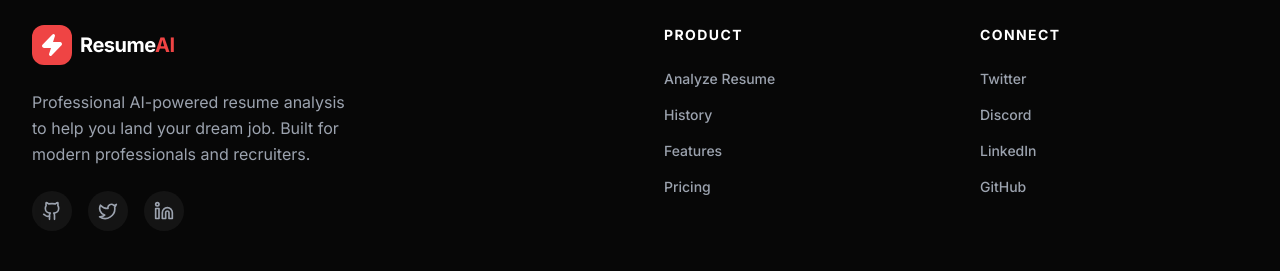
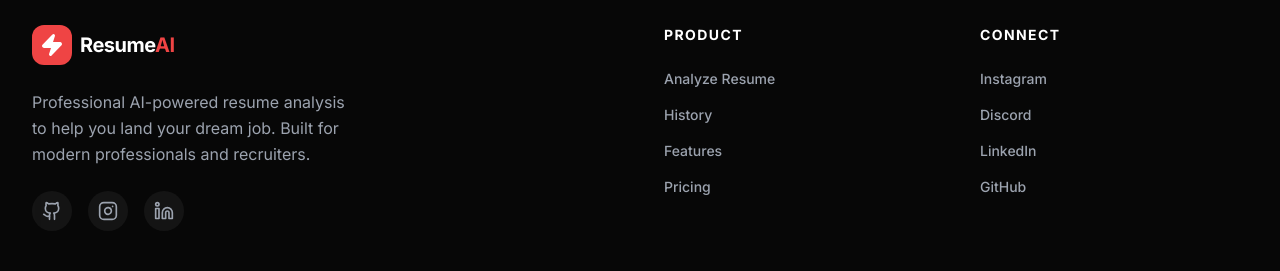
Before and after one commit to RishiVykunta/AI-Resume-analizer, a Next.js app: page / in a window 1280 px wide. Shown: the part 1136-1407 px from the top of the page. Built offline with nearby package versions, Linux system fonts and the light colour scheme; no server answers.

Commit message:
Update footer social links to personal profiles

```diff
--- a/components/Footer.tsx
+++ b/components/Footer.tsx
@@ -1,5 +1,5 @@
 import Link from "next/link";
-import { Github, Twitter, Linkedin, Zap } from "lucide-react";
+import { Github, Instagram, Linkedin, Zap } from "lucide-react";
 
 export function Footer() {
   return (
@@ -20,13 +20,13 @@ export function Footer() {
               Built for modern professionals and recruiters.
             </p>
             <div className="flex gap-4">
-              <a href="#" className="h-10 w-10 flex items-center justify-center rounded-full bg-white/5 text-secondary hover:text-white hover:bg-white/10 transition-all">
+              <a href="https://github.com/RishiVykunta" target="_blank" rel="noopener noreferrer" className="h-10 w-10 flex items-center justify-center rounded-full bg-white/5 text-secondary hover:text-white hover:bg-white/10 transition-all">
                 <Github className="h-5 w-5" />
               </a>
-              <a href="#" className="h-10 w-10 flex items-center justify-center rounded-full bg-white/5 text-secondary hover:text-white hover:bg-white/10 transition-all">
-                <Twitter className="h-5 w-5" />
+              <a href="https://www.instagram.com/rish_i__x?igsh=MW5kOXpjbTNzcGc3bw%3D%3D" target="_blank" rel="noopener noreferrer" className="h-10 w-10 flex items-center justify-center rounded-full bg-white/5 text-secondary hover:text-white hover:bg-white/10 transition-all">
+                <Instagram className="h-5 w-5" />
               </a>
-              <a href="#" className="h-10 w-10 flex items-center justify-center rounded-full bg-white/5 text-secondary hover:text-white hover:bg-white/10 transition-all">
+              <a href="https://www.linkedin.com/in/rishi-vykunta-1154a932b/" target="_blank" rel="noopener noreferrer" className="h-10 w-10 flex items-center justify-center rounded-full bg-white/5 text-secondary hover:text-white hover:bg-white/10 transition-all">
                 <Linkedin className="h-5 w-5" />
               </a>
             </div>
@@ -45,10 +45,10 @@ export function Footer() {
           <div>
             <h4 className="text-sm font-bold uppercase tracking-widest text-white mb-6">Connect</h4>
             <ul className="space-y-4 text-secondary text-sm font-medium">
-              <li><a href="#" className="hover:text-primary transition-colors">Twitter</a></li>
+              <li><a href="https://www.instagram.com/rish_i__x?igsh=MW5kOXpjbTNzcGc3bw%3D%3D" target="_blank" rel="noopener noreferrer" className="hover:text-primary transition-colors">Instagram</a></li>
               <li><a href="#" className="hover:text-primary transition-colors">Discord</a></li>
-              <li><a href="#" className="hover:text-primary transition-colors">LinkedIn</a></li>
-              <li><a href="#" className="hover:text-primary transition-colors">GitHub</a></li>
+              <li><a href="https://www.linkedin.com/in/rishi-vykunta-1154a932b/" target="_blank" rel="noopener noreferrer" className="hover:text-primary transition-colors">LinkedIn</a></li>
+              <li><a href="https://github.com/RishiVykunta" target="_blank" rel="noopener noreferrer" className="hover:text-primary transition-colors">GitHub</a></li>
             </ul>
           </div>
         </div>
```
